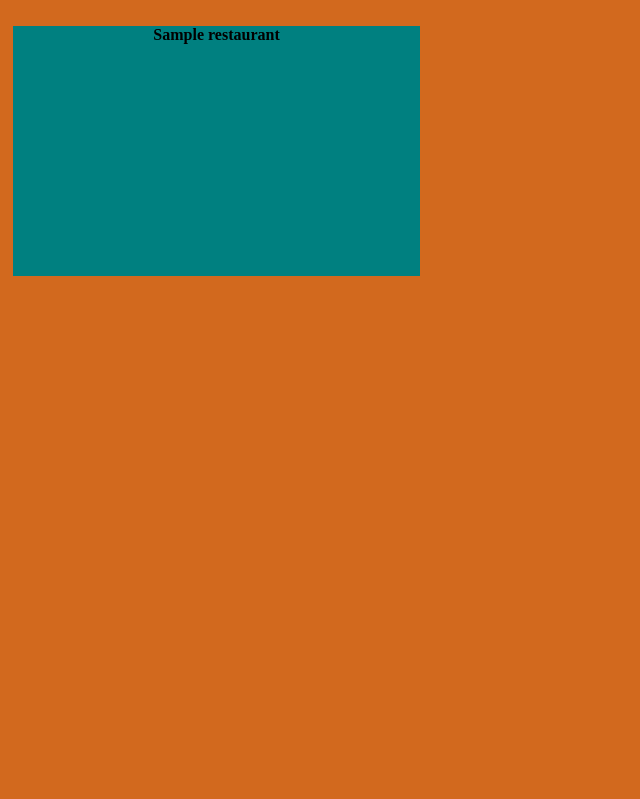
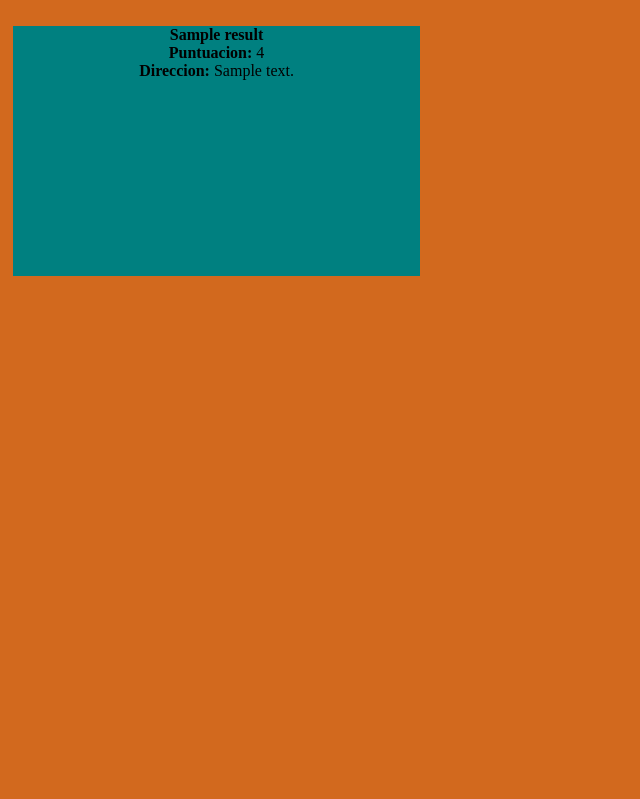
Before and after one commit to Miguelco23/foodCritics, a Django app: template application/templates/home.html in a window 1280 px wide. Shown: the part 240-1039 px from the top of the page, without its empty margins (0-640 px from the left). Run offline with Django 4.2, Linux system fonts and the light colour scheme; the template is opened without the code that fills it: most values are stand-ins (such as "Sample title", 1, 10 or a date in 2020).

Commit message:
puntuacion y direccion de los restaurantes

```diff
--- a/application/templates/home.html
+++ b/application/templates/home.html
@@ -42,7 +42,19 @@
 
                 <div class="restaurante">
 
-                    <b>{{restaurant}}</b>
+                    <b>{{restaurant.result.name}}</b>
+
+                    {% if restaurant.result.rating %}
+
+                        <p><strong>Puntuacion:</strong> {{restaurant.result.rating}}</p>
+
+                    {% else %}
+
+                        <p><strong>Aun no hay puntuaciones</strong></p>
+
+                    {% endif %}
+
+                    <p><strong>Direccion:</strong> {{restaurant.result.formatted_address}}</p>
 
                 </div>
 
```
Also changed, not shown: application/views.py (+4 -5 lines).
